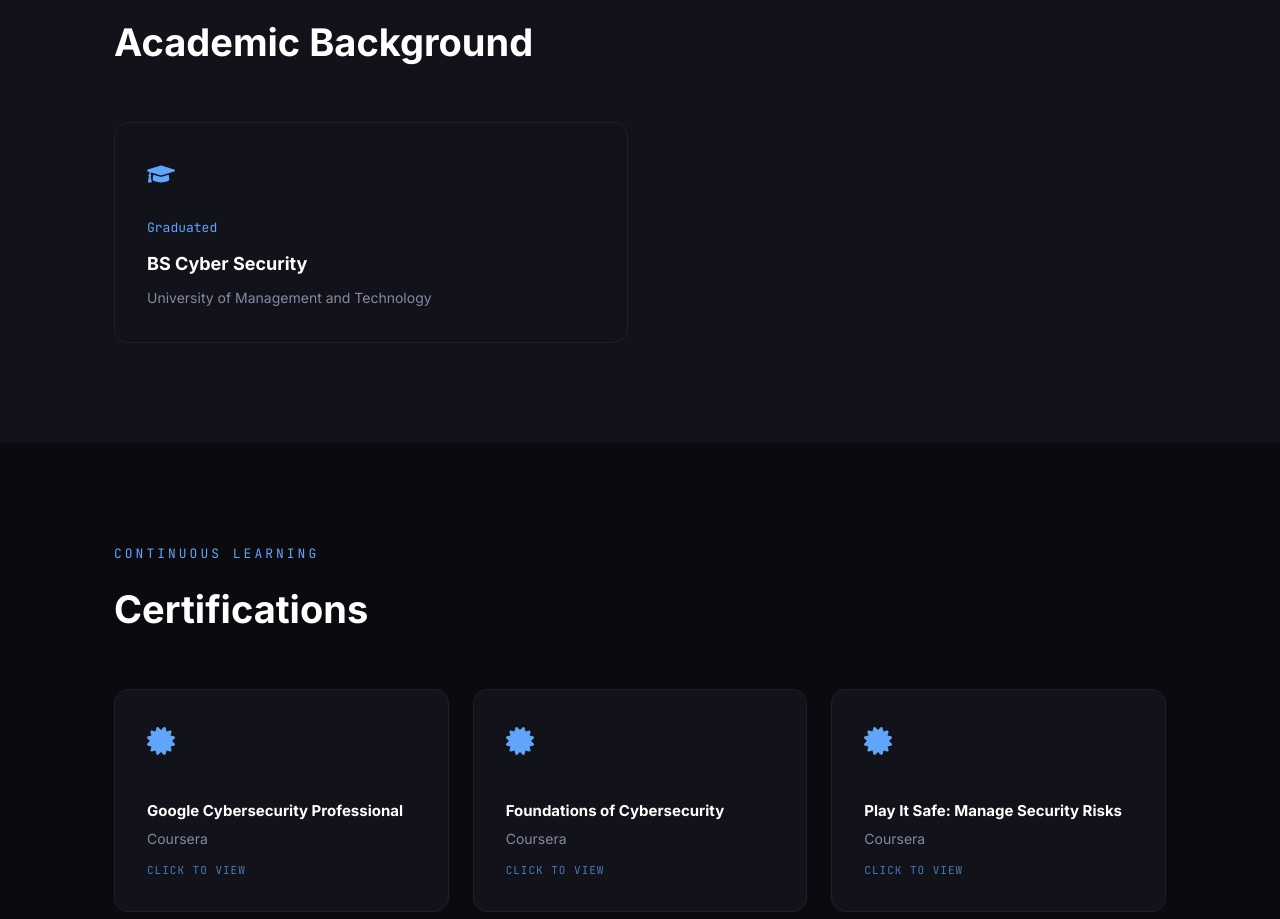
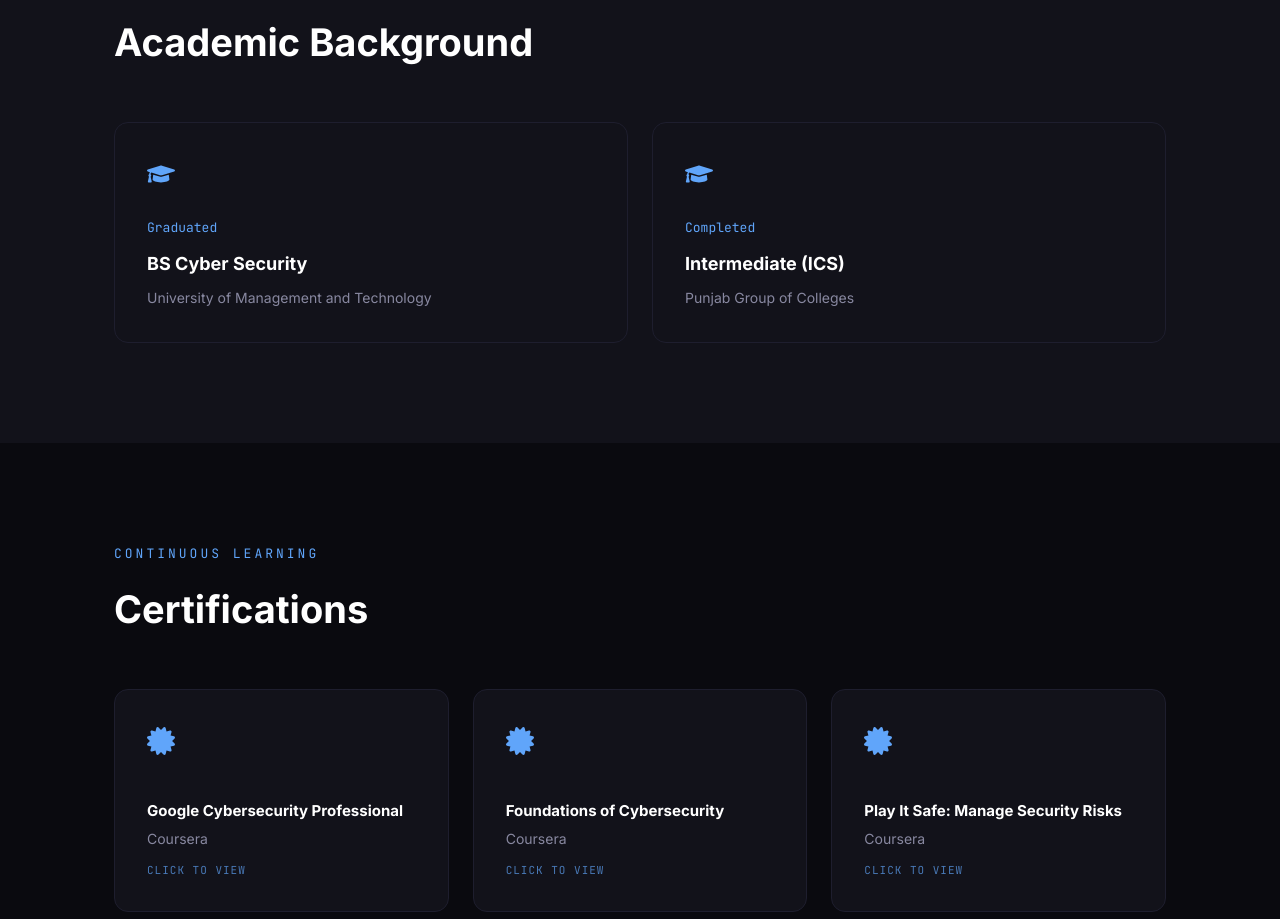
Before and after one commit to mouzam-sabir/mouzam-sabir-portfolio, a React (Vite) app in the folder client/: page / in a window 1280 px wide. Shown: the part 4200-5119 px from the top of the page. Built offline with nearby package versions, Linux system fonts and the light colour scheme.

Commit message:
Updated Education Section

```diff
--- a/client/src/components/Education.jsx
+++ b/client/src/components/Education.jsx
@@ -15,7 +15,12 @@ const education = [
     date: "Graduated",
     degree: "BS Cyber Security",
     school: "University of Management and Technology",
-  }
+  },
+  {
+  date: "Completed",
+  degree: "Intermediate (ICS)",
+  school: "Punjab Group of Colleges",
+}
 ];
 
 export default function Education() {
```
